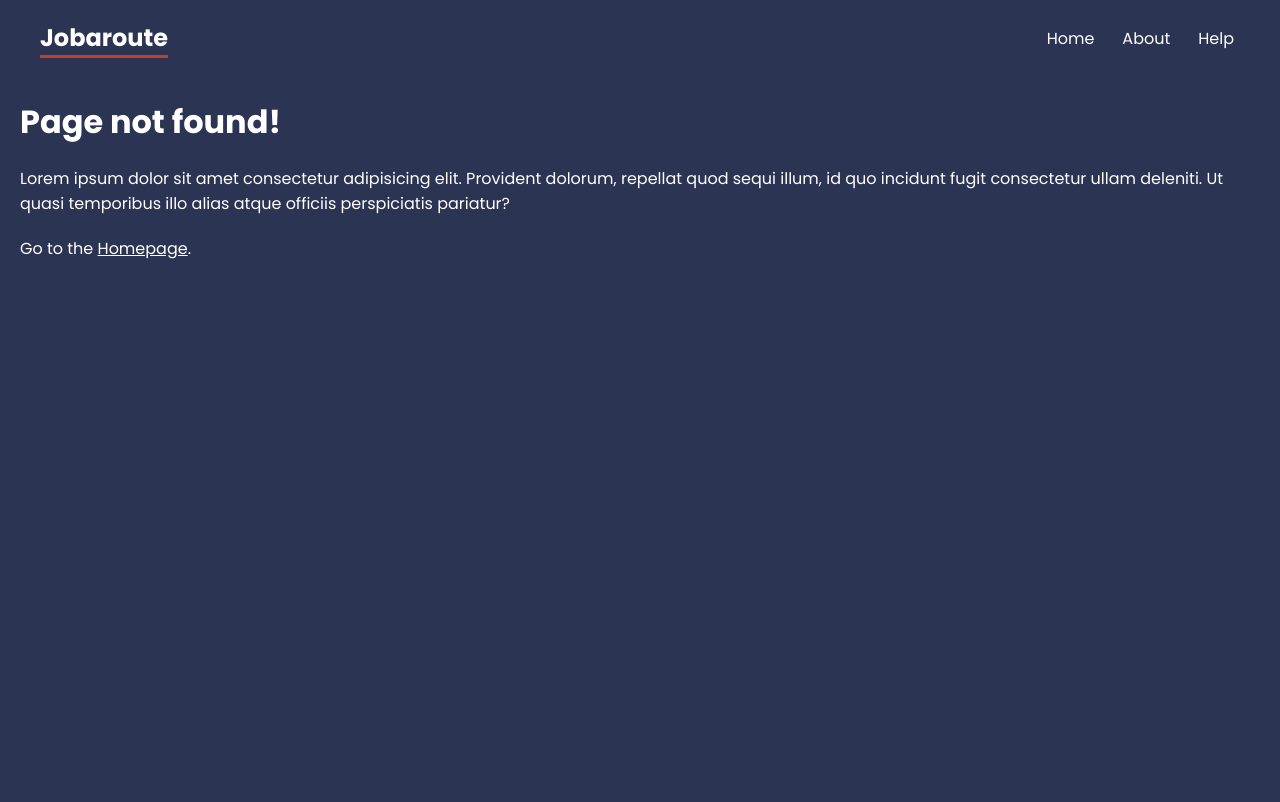
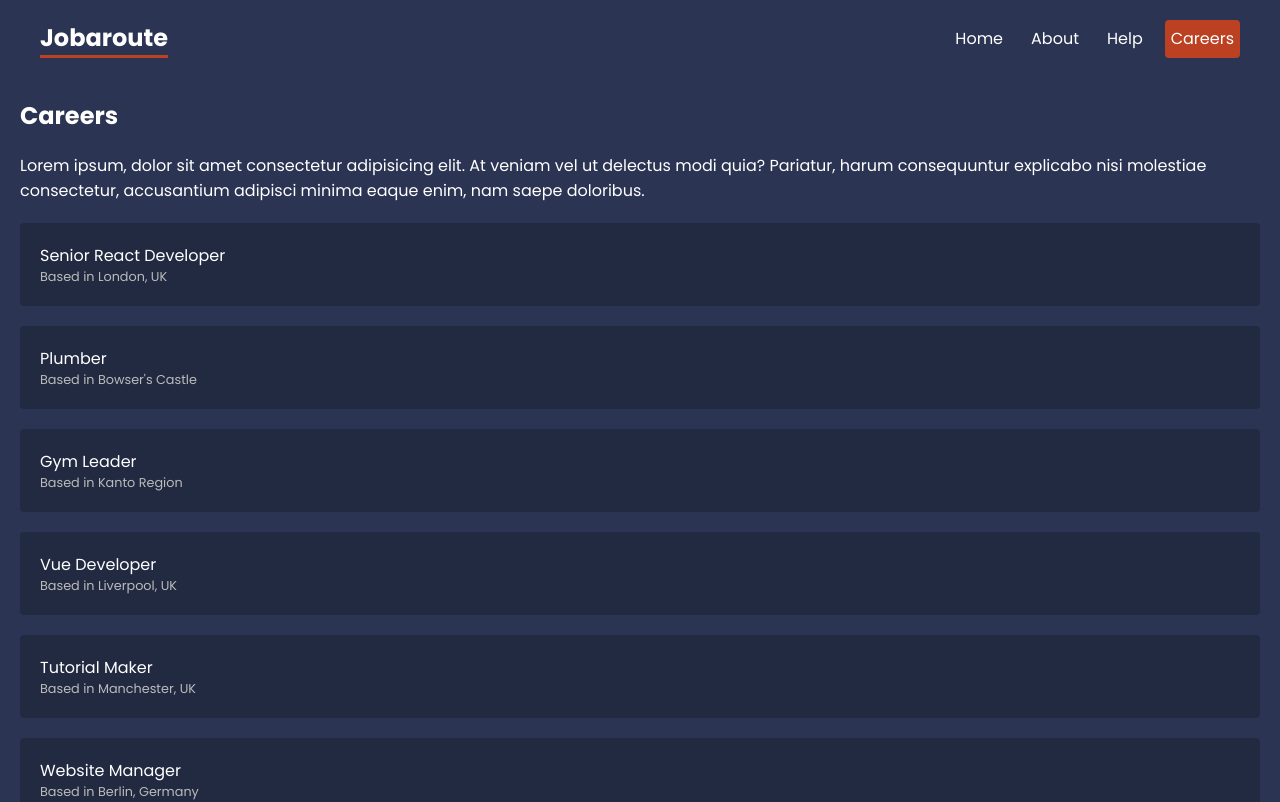
Before and after one commit to AKshattrived/jobaroute, a React (Create React App) app: page /careers in a window 1280 px wide. Shown: the top 802 px of the page. Built offline with nearby package versions, Linux system fonts and the light colour scheme; data requests are answered from the project's data file.

Commit message:
Careers with loader

```diff
--- a/src/App.js
+++ b/src/App.js
@@ -11,10 +11,12 @@
 import Faq from "./pages/help/Faq";
 import Contact from "./pages/help/Contact";
 import NotFound from "./pages/NotFound";
+import Careers, { careersLoader } from "./pages/careers/Careers";
 
 //layouts
 import RootLayout from "./layouts/RootLayout";
 import HelpLayout from "./layouts/HelpLayout";
+import CareersLayout from "./layouts/CareersLayout";
 
 const router = createBrowserRouter(
   createRoutesFromElements(
@@ -24,6 +26,9 @@
       <Route path="help" element={<HelpLayout />}>
         <Route path="faq" element={<Faq />} />
         <Route path="contact" element={<Contact />} />
+      </Route>
+      <Route path="careers" element={<CareersLayout />}>
+        <Route index element={<Careers />} loader={careersLoader} />
       </Route>
       /* custom error or catchAll kind of route */
       <Route path="*" element={<NotFound />} />
--- a/src/index.css
+++ b/src/index.css
@@ -112,6 +112,27 @@
 }
 
 /* careers list */
+.careers > a {
+  display: block;
+  background: rgba(0, 0, 0, 0.2);
+  padding: 20px;
+  border-radius: 4px;
+  margin: 20px 0;
+  text-decoration: none;
+}
+
+.careers > a:hover p {
+  color: var(--primary);
+}
+
+.careers p {
+  margin: 0;
+}
+
+.careers a p:last-child {
+  font-size: 0.8em;
+  color: #bbb;
+}
 
 /* careers details */
 
--- /dev/null
+++ b/src/layouts/CareersLayout.js
@@ -0,0 +1,18 @@
+import React from "react";
+import { Outlet } from "react-router-dom";
+
+export default function CareersLayout() {
+  return (
+    <div className="careers-layout">
+      <h2>Careers</h2>
+      <p>
+        Lorem ipsum, dolor sit amet consectetur adipisicing elit. At veniam vel
+        ut delectus modi quia? Pariatur, harum consequuntur explicabo nisi
+        molestiae consectetur, accusantium adipisci minima eaque enim, nam saepe
+        doloribus.
+      </p>
+
+      <Outlet />
+    </div>
+  );
+}
--- a/src/layouts/RootLayout.js
+++ b/src/layouts/RootLayout.js
@@ -9,6 +9,7 @@
           <NavLink to="/">Home</NavLink>
           <NavLink to="about">About</NavLink>
           <NavLink to="help">Help</NavLink>
+          <NavLink to="careers">Careers</NavLink>
         </nav>
       </header>
       <main>
--- /dev/null
+++ b/src/pages/careers/Careers.js
@@ -0,0 +1,23 @@
+import React from "react";
+import { useLoaderData, Link } from "react-router-dom";
+
+export default function Careers() {
+  const careers = useLoaderData();
+
+  return (
+    <div className="careers">
+      {careers.map((career) => (
+        <Link to="/" key={career.id}>
+          <p>{career.title}</p>
+          <p>Based in {career.location}</p>
+        </Link>
+      ))}
+    </div>
+  );
+}
+
+// Loader Function
+export const careersLoader = async () => {
+  const res = await fetch("http://localhost:4000/careers");
+  return res.json();
+};
```
